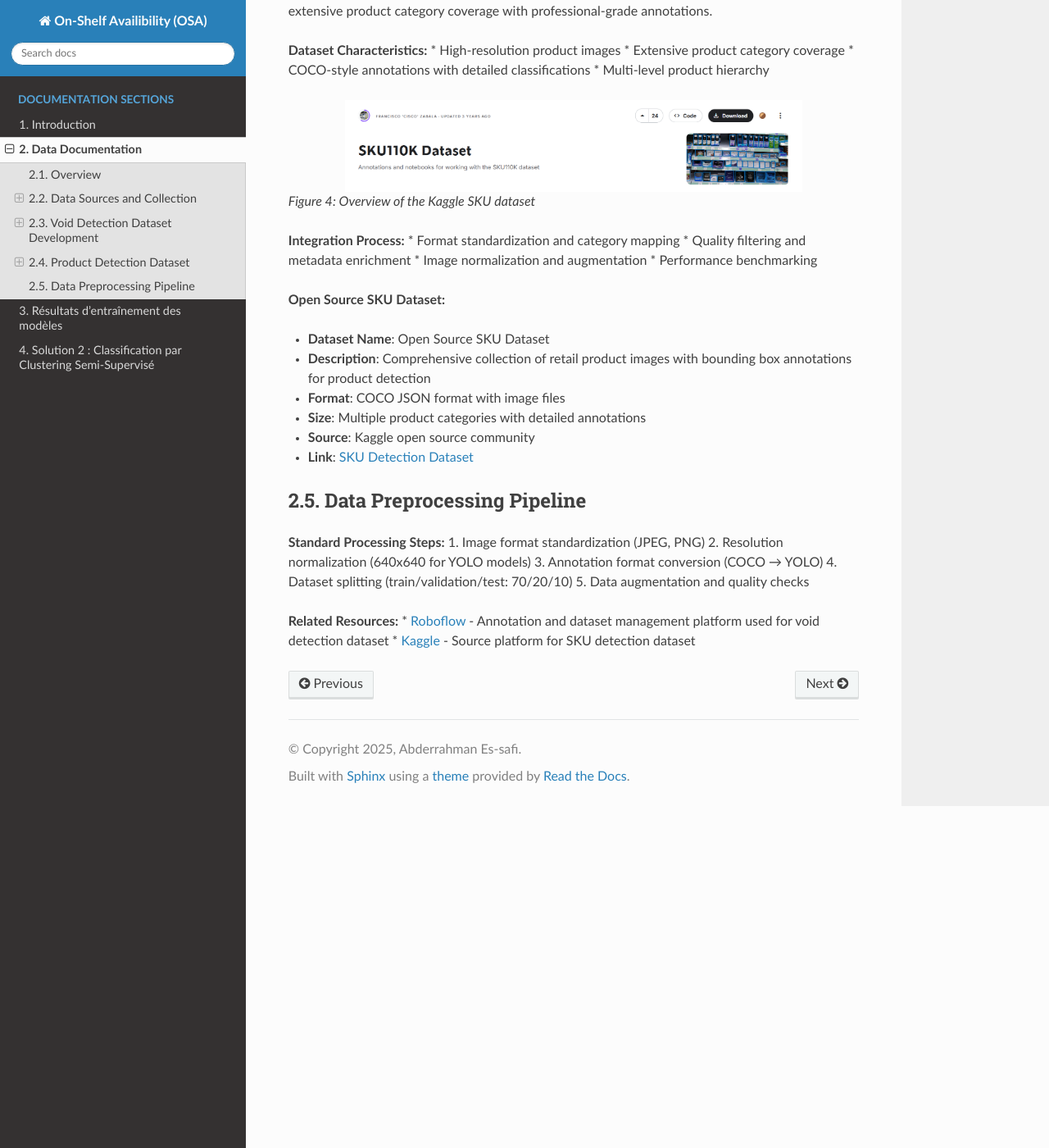
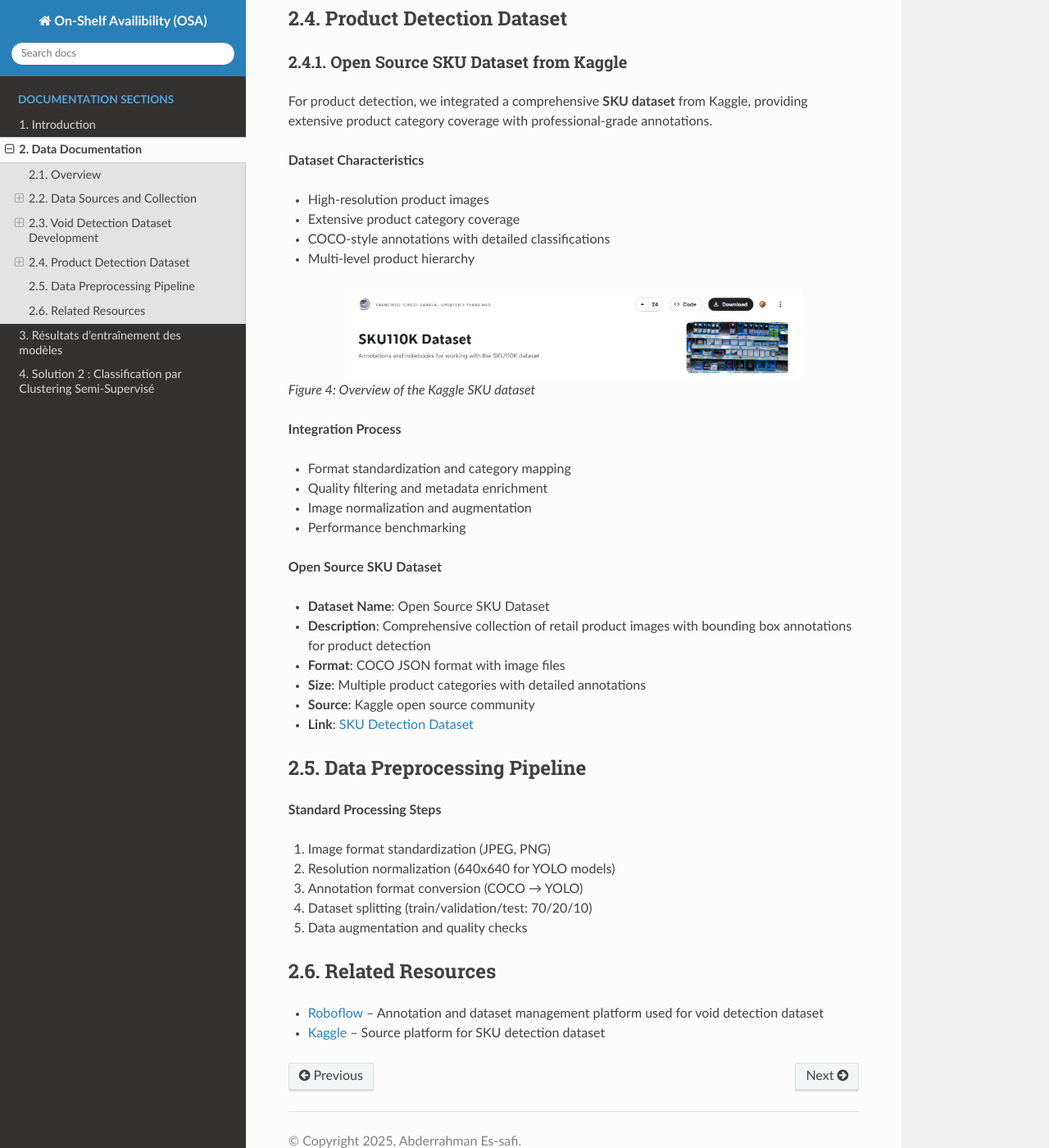
Before and after one commit to Amine-te/OSA_app, a Sphinx documentation site: the page built from docs/source/data_documentation.rst, in a window 1280 px wide and 1400 px high, scrolled down 2147 px. Shown: the whole window at 82% size. Built offline with Sphinx 7.4.7 and the Read the Docs theme 3.1.0, drawn with Linux system fonts in a browser that asks for light colours; pages that are not in the unit, such as notebooks, are missing from menus; some of the changed text lies outside the part shown.

Commit message:
update docs/source

```diff
--- a/docs/source/data_documentation.rst
+++ b/docs/source/data_documentation.rst
@@ -19,18 +19,19 @@
 
 Our primary data collection focused on capturing authentic retail scenarios from major supermarket chains in Morocco.
 
-**Data Collection Sites:**
+**Data Collection Sites**
 
 .. image:: _static/marjane.png
    :alt: Data collection at retail locations
    :align: center
    :width: 70%
 
-**Collection Methodology:**
-* Systematic aisle-by-aisle documentation
-* Multiple visits at different times
-* Various lighting conditions and shelf states
-* Comprehensive coverage across product categories
+**Collection Methodology**
+
+- Systematic aisle-by-aisle documentation
+- Multiple visits at different times
+- Various lighting conditions and shelf states
+- Comprehensive coverage across product categories
 
 Void Detection Dataset Development
 ----------------------------------
@@ -53,22 +55,23 @@
 
 *Figure 3: Examples of different void types and annotations*
 
-**Annotation Process:**
+**Annotation Process**
+
 1. Initial labeling of void areas
 2. Quality review by experienced annotators
 3. Final validation for consistency
 4. Integration into training dataset
 
-**Custom Void Detection Dataset:**
+**Custom Void Detection Dataset**
 
-* **Dataset Name**: OSA Void Detection Dataset
-* **Description**: Custom-built dataset for detecting empty spaces on retail shelves
-* **Format**: YOLO format annotations via Roboflow
-* **Size**: Real-world retail images with void annotations
-* **Source**: Custom collection from Moroccan retail chains
-* **Annotation Tool**: Roboflow platform
-* **Types**: Complete voids, partial voids, gap voids, and edge voids
-* **Link**: `Void Detection Dataset <https://www.kaggle.com/datasets/void-detection>`_
+- **Dataset Name**: OSA Void Detection Dataset
+- **Description**: Custom-built dataset for detecting empty spaces on retail shelves
+- **Format**: YOLO format annotations via Roboflow
+- **Size**: Real-world retail images with void annotations
+- **Source**: Custom collection from Moroccan retail chains
+- **Annotation Tool**: Roboflow platform
+- **Types**: Complete voids, partial voids, gap voids, and edge voids
+- **Link**: `Void Detection Dataset <https://www.kaggle.com/datasets/void-detection>`_
 
 Product Detection Dataset
 -------------------------
@@ -78,11 +81,12 @@
 
 For product detection, we integrated a comprehensive **SKU dataset** from Kaggle, providing extensive product category coverage with professional-grade annotations.
 
-**Dataset Characteristics:**
-* High-resolution product images
-* Extensive product category coverage
-* COCO-style annotations with detailed classifications
-* Multi-level product hierarchy
+**Dataset Characteristics**
+
+- High-resolution product images
+- Extensive product category coverage
+- COCO-style annotations with detailed classifications
+- Multi-level product hierarchy
 
 .. image:: _static/sku.png
    :alt: Kaggle SKU dataset overview
@@ -91,31 +95,35 @@
 
 *Figure 4: Overview of the Kaggle SKU dataset*
 
-**Integration Process:**
-* Format standardization and category mapping
-* Quality filtering and metadata enrichment
-* Image normalization and augmentation
-* Performance benchmarking
+**Integration Process**
 
-**Open Source SKU Dataset:**
+- Format standardization and category mapping
+- Quality filtering and metadata enrichment
+- Image normalization and augmentation
+- Performance benchmarking
 
-* **Dataset Name**: Open Source SKU Dataset
-* **Description**: Comprehensive collection of retail product images with bounding box annotations for product detection
-* **Format**: COCO JSON format with image files
-* **Size**: Multiple product categories with detailed annotations
-* **Source**: Kaggle open source community
-* **Link**: `SKU Detection Dataset <https://www.kaggle.com/datasets/thedatasith/sku110k-annotations>`_
+**Open Source SKU Dataset**
+
+- **Dataset Name**: Open Source SKU Dataset
+- **Description**: Comprehensive collection of retail product images with bounding box annotations for product detection
+- **Format**: COCO JSON format with image files
+- **Size**: Multiple product categories with detailed annotations
+- **Source**: Kaggle open source community
+- **Link**: `SKU Detection Dataset <https://www.kaggle.com/datasets/thedatasith/sku110k-annotations>`_
 
 Data Preprocessing Pipeline
 ---------------------------
 
-**Standard Processing Steps:**
+**Standard Processing Steps**
+
 1. Image format standardization (JPEG, PNG)
 2. Resolution normalization (640x640 for YOLO models)
 3. Annotation format conversion (COCO → YOLO)
 4. Dataset splitting (train/validation/test: 70/20/10)
 5. Data augmentation and quality checks
 
-**Related Resources:**
-* `Roboflow <https://roboflow.com>`_ - Annotation and dataset management platform used for void detection dataset
-* `Kaggle <https://www.kaggle.com>`_ - Source platform for SKU detection dataset
+Related Resources
+-----------------
+
+- `Roboflow <https://roboflow.com>`_ – Annotation and dataset management platform used for void detection dataset
+- `Kaggle <https://www.kaggle.com>`_ – Source platform for SKU detection dataset
```
Also changed, not shown: other parts of docs/source/data_documentation.rst (+6 -5 lines), docs/source/_static/marjane.png, docs/source/_static/processing.png.
